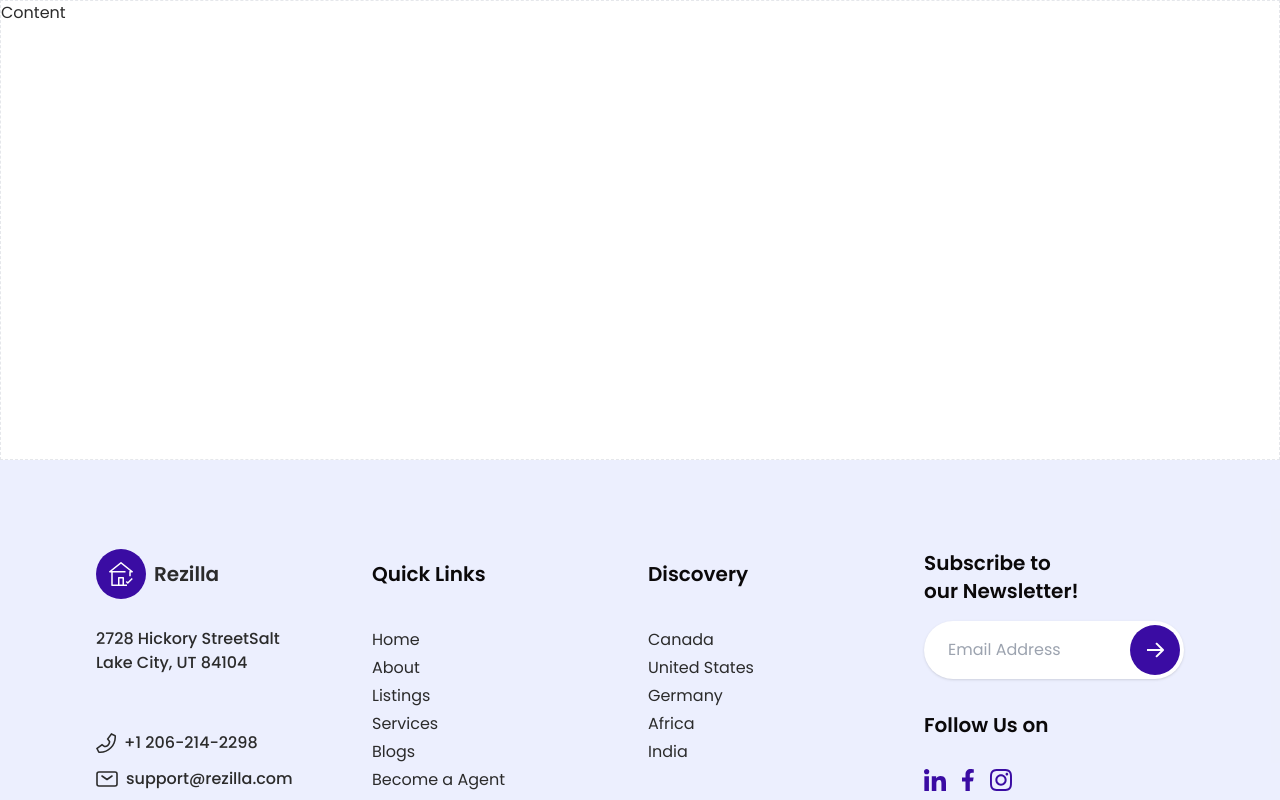
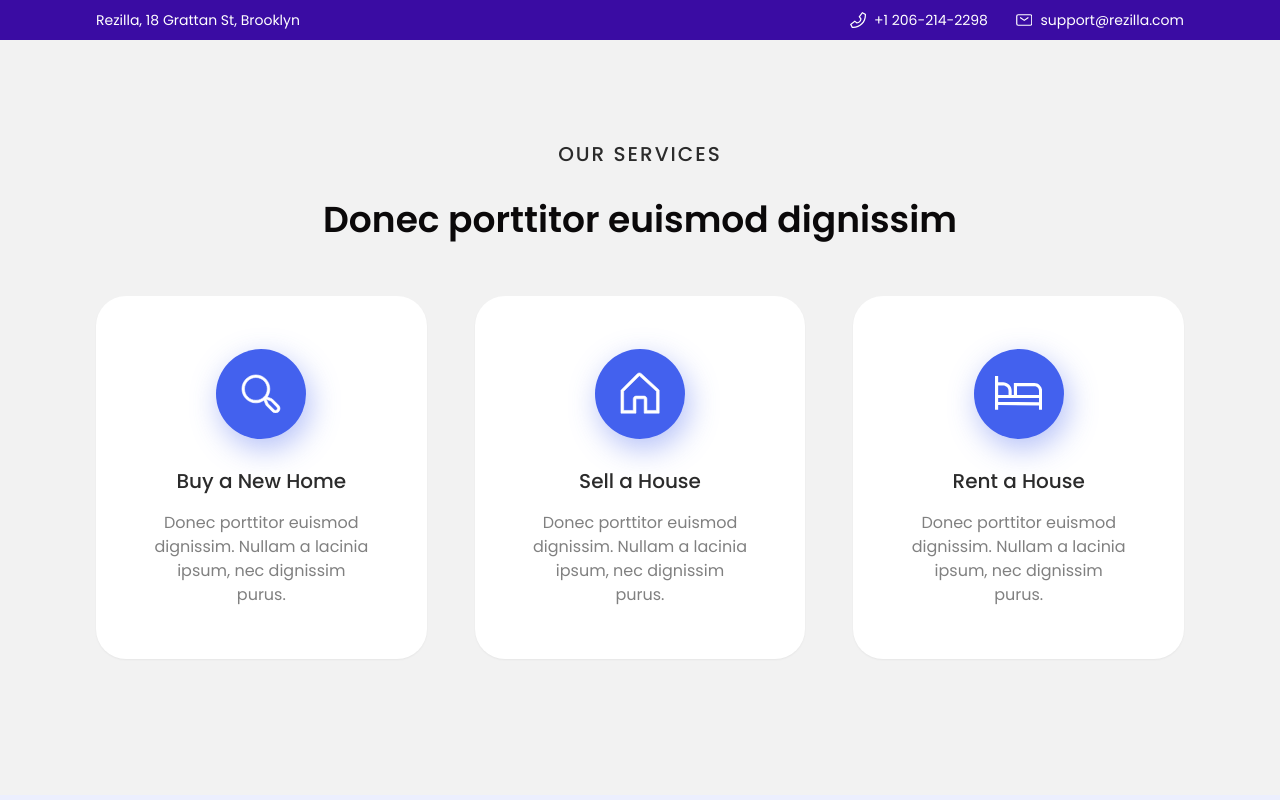
Before and after one commit to Sontaya1607/build-website-by-unocss, a Nuxt app: page / in a window 1280 px wide. Shown: the top 800 px of the page. Built offline with nearby package versions, Linux system fonts and the light colour scheme.

Commit message:
add our service section

```diff
--- /dev/null
+++ b/assets/default-theme.css
@@ -0,0 +1,16 @@
+.animate-loop-scroll {
+  animation: loop-scroll 50s linear infinite;
+}
+
+.paused {
+  animation-play-state: paused;
+}
+
+@keyframes loop-scroll {
+  from {
+    transform: translateX(0);
+  }
+  to {
+    transform: translateX(-100%);
+  }
+}
--- a/assets/vars.css
+++ b/assets/vars.css
@@ -1,7 +1,7 @@
 :root {
   --c-primary: 58, 12, 163;
 
-  --c-color-1: 67, 97, 238;
+  --c-color-1: 67,97,238;
   --c-color-2: 76, 201, 240;
   --c-color-3: 114, 9, 183;
   --c-color-4: 247, 37, 133;
--- a/components/TheFooter.vue
+++ b/components/TheFooter.vue
@@ -81,7 +81,7 @@
             Subscribe to our Newsletter!
           </h6>
 
-          <div class="mb-10 flex items-center rounded-full bg-white p-1 pl-6 shadow lg:mb-8">
+          <div class="mb-10 flex items-center rounded-full bg-white p-1 pl-6 shadow-sm lg:mb-8">
             <input
               id="email" type="email" name="email"
               class="h-11 w-full shrink-1 !outline-none"
--- /dev/null
+++ b/components/icon/Bed.vue
@@ -0,0 +1,5 @@
+<template>
+  <svg width="48" height="35" viewBox="0 0 48 35" fill="none" xmlns="http://www.w3.org/2000/svg">
+    <path d="M40 7.2H19.2V19.2619H16.9846V15.1619C16.982 12.8389 16.0581 10.6118 14.4155 8.96921C12.773 7.3266 10.5459 6.40262 8.2229 6.4H3.2V0H0V34.4H3.2V29.6257L44.8 29.9585V34.4H48V15.2C47.9976 13.079 47.154 11.0456 45.6542 9.54581C44.1544 8.04604 42.121 7.20241 40 7.2ZM3.2 9.6H8.2229C9.69744 9.60167 11.1111 10.1882 12.1538 11.2308C13.1964 12.2735 13.7829 13.6872 13.7846 15.1617V19.2617H3.2V9.6ZM44.8 26.7584L3.2 26.4256V22.4619H44.8V26.7584ZM44.8 19.2619H22.4V10.4H40C41.2726 10.4015 42.4926 10.9076 43.3925 11.8075C44.2924 12.7074 44.7985 13.9274 44.8 15.2V19.2619Z" fill="currentColor" />
+  </svg>
+</template>
--- /dev/null
+++ b/components/icon/Home.vue
@@ -0,0 +1,5 @@
+<template>
+  <svg width="42" height="44" viewBox="0 0 42 44" fill="none" xmlns="http://www.w3.org/2000/svg">
+    <path d="M40.0773 18.1142L22.3463 1.80166C21.7698 1.27135 21.0108 0.984352 20.2277 1.00066C19.4446 1.01697 18.6981 1.33531 18.1443 1.88916L1.83688 18.1967L1 19.0334V43.0741H16.7143V28.0741H25.2857V43.0741H41V18.9632L40.0773 18.1142ZM20.2891 3.85719C20.3143 3.85719 20.2987 3.86264 20.2879 3.87327C20.2768 3.86264 20.2639 3.85719 20.2891 3.85719ZM38.1429 40.2169H28.1429V28.0741C28.1429 27.3163 27.8418 26.5896 27.306 26.0538C26.7702 25.5179 26.0435 25.2169 25.2857 25.2169H16.7143C15.9565 25.2169 15.2298 25.5179 14.694 26.0538C14.1582 26.5896 13.8571 27.3163 13.8571 28.0741V40.2169H3.85714L3.85714 20.2169L20.2891 3.90943L20.2913 3.9063L38.1429 20.2169V40.2169Z" fill="currentColor" stroke="currentColor" stroke-width="0.6" />
+  </svg>
+</template>
--- /dev/null
+++ b/components/icon/Search.vue
@@ -0,0 +1,5 @@
+<template>
+  <svg width="42" height="42" viewBox="0 0 42 42" fill="none" xmlns="http://www.w3.org/2000/svg">
+    <path d="M39.6332 32.9763L32.8763 26.2193L27.6789 24.072C29.4095 21.6111 30.3366 18.6751 30.3333 15.6666C30.3333 7.5794 23.7539 1 15.6666 1C7.5794 1 1 7.5794 1 15.6666C1 23.7539 7.5794 30.3333 15.6666 30.3333C18.7013 30.3367 21.6615 29.3936 24.1349 27.6352L26.2765 32.8185L33.0333 39.5758C33.4666 40.0092 33.981 40.353 34.5472 40.5875C35.1134 40.822 35.7203 40.9428 36.3331 40.9428C36.9459 40.9428 37.5528 40.8221 38.119 40.5876C38.6852 40.3531 39.1997 40.0094 39.633 39.576C40.0664 39.1427 40.4102 38.6283 40.6447 38.0621C40.8792 37.4959 41 36.889 41 36.2762C41 35.6633 40.8793 35.0565 40.6448 34.4903C40.4103 33.9241 40.0666 33.4096 39.6332 32.9763ZM3.66666 15.6666C3.66666 9.04998 9.04998 3.66666 15.6666 3.66666C22.2833 3.66666 27.6666 9.04998 27.6666 15.6666C27.6666 22.2833 22.2833 27.6666 15.6666 27.6666C9.04998 27.6666 3.66666 22.2833 3.66666 15.6666ZM37.7475 37.6902C37.3721 38.0648 36.8635 38.2751 36.3333 38.2751C35.803 38.2751 35.2944 38.0648 34.919 37.6902L28.538 31.3093L26.5469 26.4897L31.3666 28.4809L37.7477 34.8618C38.1221 35.2372 38.3324 35.7458 38.3324 36.2761C38.3324 36.8063 38.122 37.3149 37.7475 37.6902Z" fill="currentColor" stroke="white" stroke-width="0.6" />
+  </svg>
+</template>
--- /dev/null
+++ b/components/section/OurService.vue
@@ -0,0 +1,86 @@
+<script setup lang="ts">
+</script>
+
+<template>
+  <section class="bg-tc-5/30 pb-[100px] pt-[100px] lg:pb-[136px]">
+    <div class="my-section">
+      <div class="bm-5 text-center text-base font-medium tracking-widest lg:mb-8 lg:text-xl">
+        OUR SERVICES
+      </div>
+      <h2 class="mx-auto mb-14 w-[300px] text-center text-3xl text-tc-1 font-semibold lg:w-auto lg:text-4xl">
+        Donec porttitor euismod dignissim
+      </h2>
+
+      <div class="flex flex-col items-center justify-center gap-7 lg:flex-row lg:items-start lg:gap-12">
+        <div
+          class="w-full rounded-[30px] bg-white text-center shadow-sm lg:w-[340px]"
+          p="y-10 lg:y-[52.5px]"
+        >
+          <div
+            class="flex items-center justify-center rounded-full bg-c-1 shadow-[4px_10px_30px_rgba(67,97,238,0.40)]"
+            h="60px lg:90px"
+            w="60px lg:90px"
+            m="x-auto b-4 lg:b-7"
+          >
+            <IconSearch h="25.96px lg:39.94px" w="auto" text="white" />
+          </div>
+          <h4 class="text-base font-medium lg:text-xl" m="b-1 lg:b-4">
+            Buy a New Home
+          </h4>
+          <p
+            class="mx-auto text-sm text-tc-3 leading-snug lg:text-base"
+            w="260px lg:220px"
+          >
+            Donec porttitor euismod dignissim. Nullam a lacinia ipsum, nec dignissim purus.
+          </p>
+        </div>
+
+        <div
+          class="w-full rounded-[30px] bg-white text-center shadow-sm lg:w-[340px]"
+          p="y-10 lg:y-[52.5px]"
+        >
+          <div
+            class="flex items-center justify-center rounded-full bg-c-1 shadow-[4px_10px_30px_rgba(67,97,238,0.40)]"
+            h="60px lg:90px"
+            w="60px lg:90px"
+            m="x-auto b-4 lg:b-7"
+          >
+            <IconHome h="25.24px lg:42.07px" w="auto" text="white" />
+          </div>
+          <h4 class="text-base font-medium lg:text-xl" m="b-1 lg:b-4">
+            Sell a House
+          </h4>
+          <p
+            class="mx-auto text-sm text-tc-3 leading-snug lg:text-base"
+            w="260px lg:220px"
+          >
+            Donec porttitor euismod dignissim. Nullam a lacinia ipsum, nec dignissim purus.
+          </p>
+        </div>
+
+        <div
+          class="w-full rounded-[30px] bg-white text-center shadow-sm lg:w-[340px]"
+          p="y-10 lg:y-[52.5px]"
+        >
+          <div
+            class="flex items-center justify-center rounded-full bg-c-1 shadow-[4px_10px_30px_rgba(67,97,238,0.40)]"
+            h="60px lg:90px"
+            w="60px lg:90px"
+            m="x-auto b-4 lg:b-7"
+          >
+            <IconBed h="20.07px lg:34.4px" w="auto" text="white" />
+          </div>
+          <h4 class="text-base font-medium lg:text-xl" m="b-1 lg:b-4">
+            Rent a House
+          </h4>
+          <p
+            class="mx-auto text-sm text-tc-3 leading-snug lg:text-base"
+            w="260px lg:220px"
+          >
+            Donec porttitor euismod dignissim. Nullam a lacinia ipsum, nec dignissim purus.
+          </p>
+        </div>
+      </div>
+    </div>
+  </section>
+</template>
--- a/nuxt.config.ts
+++ b/nuxt.config.ts
@@ -11,6 +11,7 @@ export default defineNuxtConfig({
   css: [
     '@unocss/reset/tailwind.css',
     '~/assets/vars.css',
+    '~/assets/default-theme.css',
   ],
 
   compatibilityDate: '2024-07-03',
--- a/pages/index.vue
+++ b/pages/index.vue
@@ -3,15 +3,22 @@
 
 <template>
   <div class="flex flex-col min-h-dvh">
-    <!-- <div class="h-10 flex bg-[#3A0CA3] text-sm text-white">
-      <div class="mx-auto flex items-center justify-between container">
+    <div class="hidden bg-primary text-sm text-white lg:block">
+      <div class="h-10 flex items-center justify-between my-section">
         <div>Rezilla, 18 Grattan St, Brooklyn</div>
-        <div class="flex gap-4">
-          <div>+1 206-214-2298</div>
-          <div>support@rezilla.com</div>
+
+        <div class="flex gap-7">
+          <div class="flex items-center gap-2">
+            <IconPhone class="h-4 w-auto text-white" />
+            +1 206-214-2298
+          </div>
+          <div class="flex items-center gap-2">
+            <IconMail class="h-3 w-auto text-white" />
+            support@rezilla.com
+          </div>
         </div>
       </div>
-    </div> -->
+    </div>
 
     <!-- <nav class="mx-auto h-20 flex items-center justify-start justify-between container">
       <div class="w-1/3 flex items-center">
@@ -33,10 +40,55 @@
       </div>
     </nav> -->
 
-    <div class="h-[460px] border border-dashed">
-      Content
-    </div>
+    <!-- <div class="mb-[70px] mt-[80px]">
+      <div class="flex justify-between gap-4 my-section">
+        <div class="w-1/2">
+          <div>
+            <div class="mb-6 text-xl text-primary tracking-[2.91px] uppercase">
+              REAL ESTATE
+            </div>
+            <h1 class="mb-6 w-[580px] text-6xl text-tc-1 font-semibold">
+              Find a perfect home you love..!
+            </h1>
+          </div>
+          <div class="text-tc-3">
+            Etiam eget elementum elit. Aenean dignissim dapibus vestibulum. Integer a dolor eu sapien sodales vulputate ac in purus.
+          </div>
 
+          <div class="h-[350px] flex items-center justify-center border rounded text-tc-2">
+            Slider...
+          </div>
+        </div>
+
+        <div class="w-1/2">
+          <form class="rounded-[30px] bg-white p-6 shadow">
+            <input
+              type="text" placeholder="New York, San Francisco, etc"
+              class="mb-8 h-[59px] w-full rounded-[20px] bg-tc-5/20 px-5 !outline-none placeholder-tc-4"
+            >
+            <select class="mb-8 h-[59px] w-full rounded-[20px] bg-tc-5/20 text-tc-4 !outline-none">
+              <option value="" selected>
+                Select Property Type
+              </option>
+            </select>
+            <select class="mb-3 h-[59px] w-full rounded-[20px] bg-tc-5/20 text-tc-4 !outline-none">
+              <option value="" selected>
+                Select Rooms
+              </option>
+            </select>
+            <div>
+              <a href="#" class="mt-3 text-sm text-primary link">Advance Search</a>
+            </div>
+
+            <button type="button">
+              Search
+            </button>
+          </form>
+        </div>
+      </div>
+    </div> -->
+
+    <SectionOurService />
     <TheFooter />
   </div>
 </template>
```
